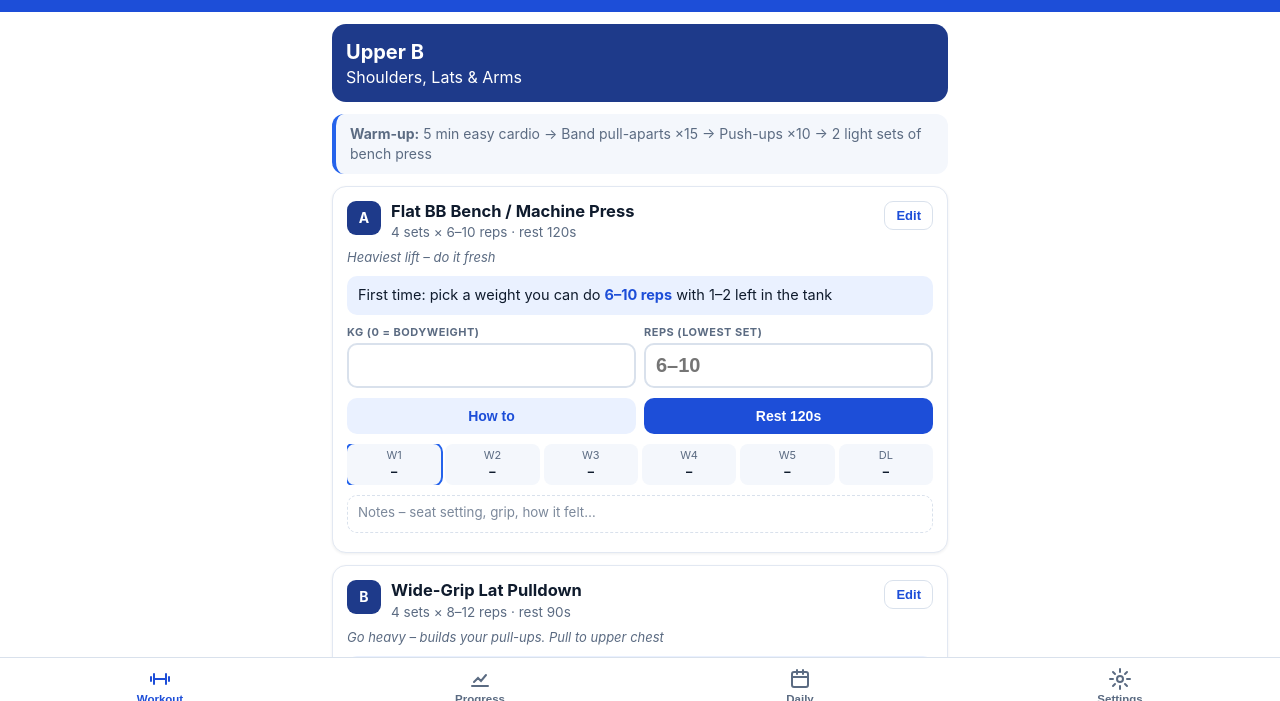
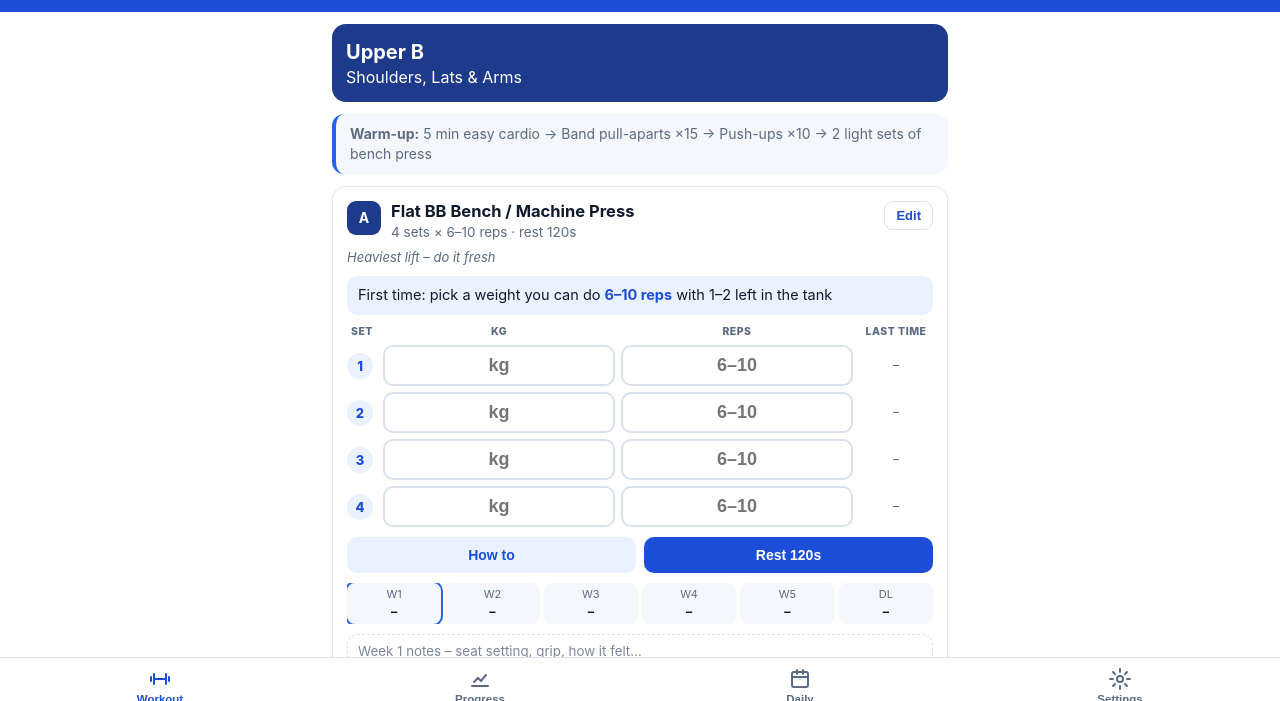
Before and after one commit to jimmyflust/juzzy-train, a plain HTML site: page index.html in a window 1280 px wide. Shown: the part 87-788 px from the top of the page. Drawn offline with Linux system fonts and the light colour scheme.

Commit message:
Add files via upload

```diff
--- a/index.html
+++ b/index.html
@@ -148,13 +148,13 @@ input[type=range]{width:100%;accent-color:var(--acc)}
 .dayhead em.done{display:inline-block;font-style:normal;font-weight:800;font-size:12.5px;background:#16A34A;color:#fff;border-radius:12px;padding:3px 10px;margin-left:10px;vertical-align:4px}
 .dayhead:not(.retro) em.done{float:right;margin:2px 0 0}
 #sbar{position:fixed;left:50%;transform:translateX(-50%) translateY(20px);bottom:calc(66px + env(safe-area-inset-bottom));z-index:30;display:flex;align-items:center;gap:10px;background:#0F1B2D;color:#fff;border-radius:26px;padding:7px 8px 7px 14px;box-shadow:0 6px 18px rgba(0,0,0,.25);opacity:0;pointer-events:none;transition:.25s;white-space:nowrap}
-#sbar.on{opacity:1;pointer-events:auto;transform:translateX(-50%)}
+#sbar.on{display:none}
 #sbar .dot{width:9px;height:9px;border-radius:50%;background:#EF4444;animation:pulse 1.2s infinite}
 @keyframes pulse{50%{opacity:.3}}
 #sbar b{font-size:14px;cursor:pointer}#sbt{font-variant-numeric:tabular-nums;font-weight:800;font-size:16px;min-width:56px}
 #sbfin{border:0;background:#16A34A;color:#fff;font-weight:800;border-radius:18px;padding:7px 14px;font-size:14px}
 #sbx{border:0;background:rgba(255,255,255,.12);color:#fff;border-radius:50%;width:28px;height:28px;font-size:12px}
-body.sess main{padding-bottom:calc(140px + env(safe-area-inset-bottom))}
+
 .fincard{text-align:center;padding:18px 14px}
 .fincard .bigt{font-size:40px;font-weight:800;font-variant-numeric:tabular-nums;margin:4px 0 10px}
 .fincard .btn{width:100%;padding:14px;font-size:16px}
@@ -163,6 +163,17 @@ body.sess main{padding-bottom:calc(140px + env(safe-area-inset-bottom))}
 .lnk{border:0;background:none;color:var(--sub);text-decoration:underline;font-size:13px;margin-top:10px}
 .absv{display:flex;gap:6px;margin-bottom:12px}.absv button{flex:1;border:2px solid var(--line);background:var(--inbg);color:var(--sub);border-radius:10px;padding:9px 4px;font-weight:700;font-size:13px}.absv button.on{border-color:var(--acc);background:var(--acc);color:#fff}
 .chip small{font-size:10px;opacity:.75;font-weight:700;text-transform:uppercase}
+.sets{margin-top:10px}
+.sh,.sr{display:grid;grid-template-columns:30px 1fr 1fr 74px;gap:6px;align-items:center}
+.sh span{font-size:10.5px;font-weight:800;color:var(--sub);text-transform:uppercase;letter-spacing:.5px;text-align:center}
+.sr{margin-top:6px}.sn{width:26px;height:26px;border-radius:50%;background:var(--tint);color:var(--acctext,var(--acc));font-weight:800;font-size:13px;display:flex;align-items:center;justify-content:center}
+.sr input{width:100%;font-size:18px;font-weight:700;padding:8px;text-align:center;border:2px solid var(--line);border-radius:10px;background:var(--inbg);color:var(--ink);-webkit-appearance:none}
+.sr input:focus{outline:none;border-color:var(--acc2)}.sr input.good{border-color:var(--good);background:var(--goodbg)}.sr input.bad{border-color:var(--bad);background:var(--badbg)}
+.ps{font-size:12px;color:var(--sub);text-align:center}
+.vol{margin-top:8px;font-size:13px;color:var(--sub);text-align:right}.vol b{color:var(--ink)}.vol .up{color:var(--good);font-weight:800}.vol .dn{color:var(--bad);font-weight:800}
+.fincard .up{color:var(--good);font-weight:700}.fincard .dn{color:var(--bad);font-weight:700}
+tr.volrow td{font-weight:800;border-top:2px solid var(--line)}
+.pnotes{margin-top:6px;border-left:3px solid var(--line);padding:2px 0 2px 10px}.pnotes div{font-size:13px;color:var(--sub);margin:3px 0;white-space:pre-wrap}.pnotes b{color:var(--ink);font-size:12px;margin-right:4px}
 .saved{font-size:12px;color:var(--good);font-weight:700;margin-left:auto;opacity:0;transition:opacity .3s}
 .saved.show{opacity:1}
 </style>
@@ -376,7 +387,23 @@ function shrink(file){return new Promise((res,rej)=>{const u=URL.createObjectURL
 function pickWall(){if(!WALLS.length)return null;if(S.wallMode==='fixed'&&S.wallFixed){const f=WALLS.find(w=>w.id===S.wallFixed);if(f)return f}const d=new Date(),n=Math.floor(d/864e5)+day;return WALLS[n%WALLS.length]}
 function applyWall(){const w=pickWall(),el=document.getElementById('wall');if(!el)return;if(w&&S.wallOn!==false){el.style.backgroundImage=`url(${w.data})`;document.body.classList.add('haswall');document.documentElement.style.setProperty('--wallop',(S.wallOp??22)/100)}else{el.style.backgroundImage='';document.body.classList.remove('haswall')}}
 WDB.all().then(a=>{USERWALLS=a.sort((x,y)=>x.id-y.id);setWalls();applyWall()}).catch(()=>{applyWall()});
-function exDone(e,w){const l=log(e.id,w);return !!(l&&l.reps!==''&&l.reps!=null)}
+function escN(t){return String(t).replace(/&/g,'&amp;').replace(/</g,'&lt;')}
+function pastNotes(id,w){const W=(S.wnotes||{})[id]||{};let rows=[];for(let k=6;k>=1;k--){if(k!==w&&W[k]&&W[k].trim())rows.push(`<div><b>${k===6?'Deload':'Wk '+k}</b> ${escN(W[k])}</div>`)}
+  const g=(S.notes||{})[id];if(g&&g.trim())rows.push(`<div><b>Earlier</b> ${escN(g)}</div>`);return rows.length?`<div class="pnotes">${rows.join('')}</div>`:''}
+function nSets(e,w){return w===6?Math.ceil(e.sets/2):e.sets}
+function filled(L){return ((L&&L.sets)||[]).filter(x=>x&&x.reps!==''&&x.reps!=null)}
+function summarize(L){const s=filled(L);if(!s.length){L.kg='';L.reps='';return}const mk=Math.max(...s.map(x=>+x.kg||0));L.kg=String(mk);L.reps=String(Math.min(...s.filter(x=>(+x.kg||0)===mk).map(x=>+x.reps)))}
+function vol(L,e){if(!L)return 0;if(L.sets)return filled(L).reduce((a,x)=>a+(+x.kg||0)*(+x.reps||0),0);return L.reps?(+L.kg||0)*(+L.reps||0)*(e?e.sets:1):0}
+function reps(L,e){if(!L)return 0;if(L.sets)return filled(L).reduce((a,x)=>a+(+x.reps||0),0);return L.reps?(+L.reps)*(e?e.sets:1):0}
+function prevSet(id,w,i){for(let k=Math.min(w-1,5);k>=1;k--){const l=log(id,k);if(l&&l.sets&&l.sets[i]&&l.sets[i].reps)return l.sets[i];if(l&&!l.sets&&l.reps)return {kg:l.kg,reps:l.reps}}return null}
+function prevWeekLog(id,w){for(let k=Math.min(w-1,5);k>=1;k--){const l=log(id,k);if(l&&(filled(l).length||l.reps))return {l,w:k}}return null}
+function nf(x){return Math.round(x).toLocaleString()}
+function volLine(e,w){const L=log(e.id,w),pv=prevWeekLog(e.id,w);const hasKg=x=>!!x&&(filled(x).some(s=>+s.kg>0)||+x.kg>0);const bw=!hasKg(L)&&!(pv&&hasKg(pv.l));
+  const cur=bw?reps(L,e):vol(L,e),pre=pv?(bw?reps(pv.l,e):vol(pv.l,e)):0,u=bw?' reps':' kg';
+  if(!cur&&!pre)return '';let d='';if(cur&&pre){const pc=Math.round((cur-pre)/pre*100);d=` <span class="${pc>0?'up':pc<0?'dn':''}">${pc>0?'▲ +':pc<0?'▼ ':''}${pc}%</span>`}
+  return `<b>${bw?'Total':'Volume'}: ${cur?nf(cur)+u:'–'}</b>${pre?` · wk ${pv.w}: ${nf(pre)}${u}`:''}${d}`}
+function dayVol(di,w){return DAYS[di].ex.map(exFor).reduce((a,e)=>a+vol(log(e.id,w),e),0)}
+function exDone(e,w){const l=log(e.id,w);if(!l)return false;if(l.sets)return filled(l).length>=nSets(e,w);return !!(l.reps!==''&&l.reps!=null)}
 function dayDone(i,w){const D=DAYS[i];if(!D||D.cond||!D.ex.length)return false;return D.ex.map(exFor).every(e=>exDone(e,w))}
 function weekDone(w){return DAYS.every((D,i)=>D.cond||D.optional||dayDone(i,w))}
 const TICK='<span class="tick" aria-label="complete">✓</span>';
@@ -391,7 +418,7 @@ function finishSession(){const a=S.active;if(!a)return;let ms=Date.now()-a.start
   if(ms>3*3600e3){const v=prompt('The timer has been running for '+fmtDur(ms)+'. How many minutes did you actually train?','60');if(v===null)return;ms=(+v||60)*60e3}
   const D=DAYS[a.day],mins=ms/60e3,date=iso(new Date(a.start));
   const done=D.ex.map(exFor).filter(e=>exDone(e,a.week)).length;
-  S.sessions=S.sessions||[];S.sessions.push({date,day:a.day,dayName:D.name,week:a.week,start:a.start,end:a.start+ms,mins:Math.round(mins),done,total:D.ex.length});
+  S.sessions=S.sessions||[];S.sessions.push({date,day:a.day,dayName:D.name,week:a.week,start:a.start,end:a.start+ms,mins:Math.round(mins),done,total:D.ex.length,vol:Math.round(dayVol(a.day,a.week))});
   S.daily[date]=S.daily[date]||{};S.daily[date].session='Done';S.daily[date].trainMins=(+S.daily[date].trainMins||0)+Math.round(mins);
   S.active=null;save();paintSess();render();toast('Workout logged: '+fmtMin(mins))}
 function cancelSession(){if(confirm('Discard the running workout timer?')){S.active=null;save();paintSess();render()}}
@@ -415,23 +442,28 @@ function rWorkout(){
     h+=`<div class="card ex" id="c-${e.id}"><div class="top"><div class="badge" style="background:${dcol(day)}">${e.code}</div><button class="edit" data-edit="${e.slot}" aria-label="Change exercise">Edit</button><div style="flex:1"><h3>${e.name}${exDone(e,week)?' '+TICK:''}</h3>${e.swapped?`<div class="swp">Swapped in for ${e.orig}</div>`:''}<div class="meta">${week===6?Math.ceil(e.sets/2):e.sets} sets × ${e.min}–${e.max} reps · rest ${e.rest?e.rest+'s':'none (superset)'}</div></div></div>
     ${e.note?`<div class="note">${e.note}</div>`:''}
     <div class="target ${t.cls}">${t.html}</div>
-    <div class="inputs"><div class="field"><label>kg (0 = bodyweight)</label><input inputmode="decimal" data-id="${e.id}" data-f="kg" value="${l.kg??''}" class="${cls}" placeholder="${p?(p.kg??''):''}"></div>
-    <div class="field"><label>Reps (lowest set)</label><input inputmode="numeric" data-id="${e.id}" data-f="reps" value="${l.reps??''}" class="${cls}" placeholder="${e.min}–${e.max}"></div></div>
+    <div class="sets"><div class="sh"><span>Set</span><span>kg</span><span>Reps</span><span>Last time</span></div>${Array.from({length:nSets(e,week)},(_,i)=>{const S0=((l.sets||[])[i])||{},ps=prevSet(e.id,week,i),legacy=!l.sets&&i===0&&l.reps?l:null;const kv=S0.kg??(legacy?legacy.kg:''),rv=S0.reps??(legacy?legacy.reps:'');
+      const g=ps&&rv!==''&&rv!=null&&week<6?((+kv||0)>(+ps.kg||0)||((+kv||0)===(+ps.kg||0)&&+rv>+ps.reps)?'good':((+kv||0)<(+ps.kg||0)||((+kv||0)===(+ps.kg||0)&&+rv<+ps.reps)?'bad':'')):'';
+      return `<div class="sr"><span class="sn">${i+1}</span><input inputmode="decimal" data-id="${e.id}" data-s="${i}" data-f="kg" value="${kv??''}" class="${g}" placeholder="${ps?(ps.kg??''):'kg'}"><input inputmode="numeric" data-id="${e.id}" data-s="${i}" data-f="reps" value="${rv??''}" class="${g}" placeholder="${ps?ps.reps:e.min+'–'+e.max}"><span class="ps">${ps?fmt(ps.kg).replace(' kg','')+' × '+ps.reps:'–'}</span></div>`}).join('')}
+    <div class="vol" id="v-${e.id}">${volLine(e,week)}</div></div>
     <div class="btns"><button class="btn" data-how="${e.id}">How to</button>${e.rest?`<button class="btn primary" data-rest="${e.rest}" data-n="${e.name}">Rest ${e.rest}s</button>`:''}</div>
     <div class="how" id="h-${e.id}">${e.img?`<img loading="lazy" src="img/${e.img}.jpg" alt="${e.name}">`:'<p class="muted">No picture for this one yet – follow the cues below.</p>'}<p class="mus">Works: ${e.mus}</p><p>${e.cue}</p></div>
     <div class="hist">${hist}</div>
-    <textarea class="exnote" rows="1" data-note="${e.id}" placeholder="Notes – seat setting, grip, how it felt…">${((S.notes||{})[e.id]||'').replace(/</g,'&lt;')}</textarea></div>`});
+    <textarea class="exnote" rows="1" data-note="${e.id}" placeholder="Week ${week} notes – seat setting, grip, how it felt…">${(((S.wnotes||{})[e.id]||{})[week]||'').replace(/</g,'&lt;')}</textarea>${pastNotes(e.id,week)}</div>`});
   {const ts=todaySession(day),act=S.active&&S.active.day===day,other=S.active&&S.active.day!==day;
-   if(act)h+=`<div class="card fincard"><div class="muted">Workout time</div><div class="bigt" id="ffin">${fmtDur(Date.now()-S.active.start)}</div><button class="btn finish" id="finbtn">✓ Finish workout</button><button class="lnk" id="canbtn">Discard timer</button></div>`;
-   else if(ts)h+=`<div class="card fincard done"><div class="bigt">✓ ${fmtMin(ts.mins)}</div><div class="muted">${ts.dayName} done today · ${ts.done}/${ts.total} exercises logged</div><button class="lnk" id="resbtn">Resume timer</button></div>`;
+   if(act)h+=`<div class="card fincard"><div class="muted">Workout time</div><div class="bigt" id="ffin">${fmtDur(Date.now()-S.active.start)}</div><div class="muted" style="margin:-6px 0 12px">Lifted so far: <b id="svol">${nf(dayVol(day,week))} kg</b></div><button class="btn finish" id="finbtn">✓ Finish workout</button><button class="lnk" id="canbtn">Discard timer</button></div>`;
+   else if(ts)h+=`<div class="card fincard done"><div class="bigt">✓ ${fmtMin(ts.mins)}</div><div class="muted">${ts.dayName} done today · ${ts.done}/${ts.total} exercises logged${ts.vol?` · <b>${nf(ts.vol)} kg</b> lifted`:''}${(()=>{const pv=(S.sessions||[]).filter(s=>s.day===ts.day&&s.start<ts.start&&s.vol).sort((a,b)=>b.start-a.start)[0];if(!pv||!ts.vol)return '';const pc=Math.round((ts.vol-pv.vol)/pv.vol*100);return ` <span class="${pc>=0?'up':'dn'}">(${pc>=0?'+':''}${pc}% vs last time)</span>`})()}</div><button class="lnk" id="resbtn">Resume timer</button></div>`;
    else if(!other)h+=`<div class="card fincard"><div class="muted">The timer starts automatically when you log your first set.</div><button class="btn" id="stbtn">▶ Start workout timer now</button></div>`;}
   if(D.finisher)h+=`<div class="banner wu" style="border-left-color:#16A34A"><b>Finisher:</b> ${D.finisher.replace(/^Optional finisher \(10 min\): /,'')}</div>`;
   m.innerHTML=h;
   m.querySelectorAll('[data-absv]').forEach(b=>b.onclick=()=>{S.absV=+b.dataset.absv;save();rWorkout();header()});
   if($('#finbtn'))$('#finbtn').onclick=finishSession;if($('#canbtn'))$('#canbtn').onclick=cancelSession;if($('#stbtn'))$('#stbtn').onclick=()=>startSession();if($('#resbtn'))$('#resbtn').onclick=()=>resumeLast(day);
-  m.querySelectorAll('input[data-id]').forEach(i=>i.addEventListener('input',ev=>{const id=i.dataset.id;S.logs[id]=S.logs[id]||{};const L=S.logs[id][week]=S.logs[id][week]||{};L[i.dataset.f]=i.value.trim()===''?'':i.value.replace(',','.');if(i.value.trim()!=='')autoStart();save()}));
+  const exById={};D.ex.map(exFor).forEach(e=>exById[e.id]=e);
+  const setVal=(id,s,f,v)=>{S.logs[id]=S.logs[id]||{};const L=S.logs[id][week]=S.logs[id][week]||{};if(!L.sets){L.sets=[];if(L.reps){L.sets[0]={kg:L.kg,reps:L.reps}}}while(L.sets.length<=s)L.sets.push({kg:'',reps:''});L.sets[s]=L.sets[s]||{kg:'',reps:''};L.sets[s][f]=v;summarize(L);return L};
+  m.querySelectorAll('input[data-id]').forEach(i=>i.addEventListener('input',()=>{const id=i.dataset.id,v=i.value.trim()===''?'':i.value.replace(',','.');setVal(id,+i.dataset.s,i.dataset.f,v);if(v!=='')autoStart();save();const vl=$('#v-'+id);if(vl)vl.innerHTML=volLine(exById[id],week);const ft=$('#svol');if(ft)ft.textContent=nf(dayVol(day,week))+' kg'}));
+  m.querySelectorAll('input[data-f=kg]').forEach(i=>i.addEventListener('change',()=>{if(i.value.trim()==='')return;const id=i.dataset.id,s=+i.dataset.s;m.querySelectorAll(`input[data-id="${id}"][data-f=kg]`).forEach(o=>{if(+o.dataset.s>s&&o.value.trim()===''){o.value=i.value;setVal(id,+o.dataset.s,'kg',i.value.replace(',','.'))}});save()}));
   m.querySelectorAll('input[data-id]').forEach(i=>i.addEventListener('change',()=>{toast('Saved');dirty=true;soft()}));
-  m.querySelectorAll('[data-note]').forEach(t=>{const fit=()=>{t.style.height='auto';t.style.height=t.scrollHeight+'px'};fit();t.addEventListener('input',()=>{S.notes=S.notes||{};S.notes[t.dataset.note]=t.value;save();fit()});t.addEventListener('change',()=>toast('Note saved'))});
+  m.querySelectorAll('[data-note]').forEach(t=>{const fit=()=>{t.style.height='auto';t.style.height=t.scrollHeight+'px'};fit();t.addEventListener('input',()=>{S.wnotes=S.wnotes||{};const id=t.dataset.note;S.wnotes[id]=S.wnotes[id]||{};S.wnotes[id][week]=t.value;save();fit()});t.addEventListener('change',()=>toast('Note saved'))});
   m.querySelectorAll('[data-edit]').forEach(b=>b.onclick=()=>openPicker(b.dataset.edit));
   m.querySelectorAll('[data-how]').forEach(b=>b.onclick=()=>{const el=$('#h-'+b.dataset.how);el.classList.toggle('open');b.textContent=el.classList.contains('open')?'Hide':'How to'});
   m.querySelectorAll('[data-rest]').forEach(b=>b.onclick=()=>startTimer(+b.dataset.rest,b.dataset.n));
@@ -449,12 +481,12 @@ function rProgress(){
   const SS=(S.sessions||[]).slice().sort((a,b)=>b.start-a.start);let h='';
   if(SS.length){const wk=w=>SS.filter(s=>s.week===w);const cur=wk(week),tot=cur.reduce((a,b)=>a+b.mins,0),avgm=SS.reduce((a,b)=>a+b.mins,0)/SS.length;
     h+=`<div class="card"><h2 style="margin-top:0">Training time</h2><div class="grid2"><div class="stat"><small>Week ${week} total</small><b>${fmtMin(tot)}</b><div class="muted">${cur.length} session${cur.length===1?'':'s'}</div></div><div class="stat"><small>Average session</small><b>${fmtMin(avgm)}</b><div class="muted">${SS.length} logged</div></div></div>
-    <table style="margin-top:10px"><tr><th style="text-align:left">Date</th><th style="text-align:left">Workout</th><th>Time</th><th>Done</th></tr>${SS.slice(0,10).map(s=>`<tr><td style="text-align:left">${parse(s.date).toLocaleDateString(undefined,{weekday:'short',day:'numeric',month:'short'})}</td><td style="text-align:left;font-weight:600">${s.dayName}</td><td><b>${fmtMin(s.mins)}</b></td><td>${s.done}/${s.total}</td></tr>`).join('')}</table></div>`}
+    <table style="margin-top:10px"><tr><th style="text-align:left">Date</th><th style="text-align:left">Workout</th><th>Time</th><th>Volume</th></tr>${SS.slice(0,10).map(s=>`<tr><td style="text-align:left">${parse(s.date).toLocaleDateString(undefined,{weekday:'short',day:'numeric',month:'short'})}</td><td style="text-align:left;font-weight:600">${s.dayName}</td><td><b>${fmtMin(s.mins)}</b></td><td>${s.vol?nf(s.vol)+' kg':'–'}</td></tr>`).join('')}</table></div>`}
   h+='<p class="muted" style="margin:0 2px 10px">Your logged sets each week. Green = beat the week before. "Best" is an estimated 1-rep max.</p>';
   DAYS.filter(d=>!d.cond).forEach((D,di)=>{h+=`<div class="card"><h2 style="color:${dcol(di)};margin-top:0">${D.name} · ${D.focus}</h2><table><tr><th style="text-align:left">Exercise</th><th>W1</th><th>W2</th><th>W3</th><th>W4</th><th>W5</th><th>Best</th></tr>`;
     D.ex.map(exFor).forEach(e=>{h+=`<tr><td style="text-align:left;font-weight:600">${e.code} ${e.name.replace(/\s*\(.*\)/,'')}</td>`;let best=0;
       for(let w=1;w<=5;w++){const l=log(e.id,w);const c=w>1?cmp(l,prevLog(e.id,w)):0;best=Math.max(best,e1rm(l));h+=`<td class="${c>0?'g':c<0?'r':''}">${l&&l.reps?(+l.kg?(+l.kg):'BW')+'×'+l.reps:'–'}</td>`}
-      h+=`<td><b>${best?Math.round(best):'–'}</b></td></tr>`});h+='</table></div>'});
+      h+=`<td><b>${best?Math.round(best):'–'}</b></td></tr>`});h+=`<tr class="volrow"><td style="text-align:left">Total volume (kg)</td>${[1,2,3,4,5].map(w=>{const v=dayVol(di,w),pv=w>1?dayVol(di,w-1):0;return `<td class="${v&&pv?(v>pv?'g':v<pv?'r':''):''}">${v?(v>=1000?(v/1000).toFixed(1)+'k':Math.round(v)):'–'}</td>`}).join('')}<td></td></tr>`;h+='</table></div>'});
   const valid=new Set(DAYS.flatMap(d=>d.ex.map(exFor).map(e=>e.id)));const orph=Object.keys(S.logs).filter(k=>!valid.has(k)&&Object.values(S.logs[k]).some(v=>v&&v.reps));
   if(orph.length){h+=`<div class="card"><h2 style="margin-top:0">Older exercises</h2><p class="muted" style="margin-top:0">Exercises you've logged that aren't in the plan right now – kept so nothing is lost.</p><table>`;orph.forEach(k=>{h+=`<tr><td style="text-align:left;font-weight:600">${exName(MIG[k]&&!LIBM[k]?MIG[k]:k).replace(/^./,c=>c.toUpperCase())}</td>`;for(let w=1;w<=6;w++){const l=S.logs[k][w];h+=`<td>${l&&l.reps?(+l.kg?(+l.kg):'BW')+'×'+l.reps:'–'}</td>`}h+='</tr>'});h+='</table></div>'}
   $('#main').innerHTML=h;
--- a/sw.js
+++ b/sw.js
@@ -1,4 +1,4 @@
-const C='juzzytrain-v22';
+const C='juzzytrain-v24';
 const A=["./", "index.html", "manifest.json", "icon-180.png", "icon-192.png", "icon-512.png", "img/ab_wheel.jpg", "img/bulgarian.jpg", "img/cable_crunch.jpg", "img/cable_fly.jpg", "img/cable_row.jpg", "img/calf_seated.jpg", "img/calf_stand.jpg", "img/curl.jpg", "img/db_row.jpg", "img/dead_bug.jpg", "img/deadlift.jpg", "img/face_pull.jpg", "img/farmer.jpg", "img/flat_press_bb.jpg", "img/flat_press_db.jpg", "img/hanging_raise.jpg", "img/hip_thrust.jpg", "img/incline_curl.jpg", "img/incline_press.jpg", "img/lat_pulldown.jpg", "img/lateral_raise.jpg", "img/leg_curl.jpg", "img/leg_ext.jpg", "img/leg_press.jpg", "img/lunge.jpg", "img/oh_triceps.jpg", "img/pallof.jpg", "img/plank.jpg", "img/pullup.jpg", "img/pushdown.jpg", "img/rdl.jpg", "img/rear_delt.jpg", "img/shoulder_press.jpg", "img/squat.jpg"];
 self.addEventListener('install',e=>{e.waitUntil(caches.open(C).then(c=>c.addAll(A)).then(()=>self.skipWaiting()))});
 self.addEventListener('activate',e=>{e.waitUntil(caches.keys().then(k=>Promise.all(k.filter(x=>x!==C).map(x=>caches.delete(x)))).then(()=>self.clients.claim()))});
```
